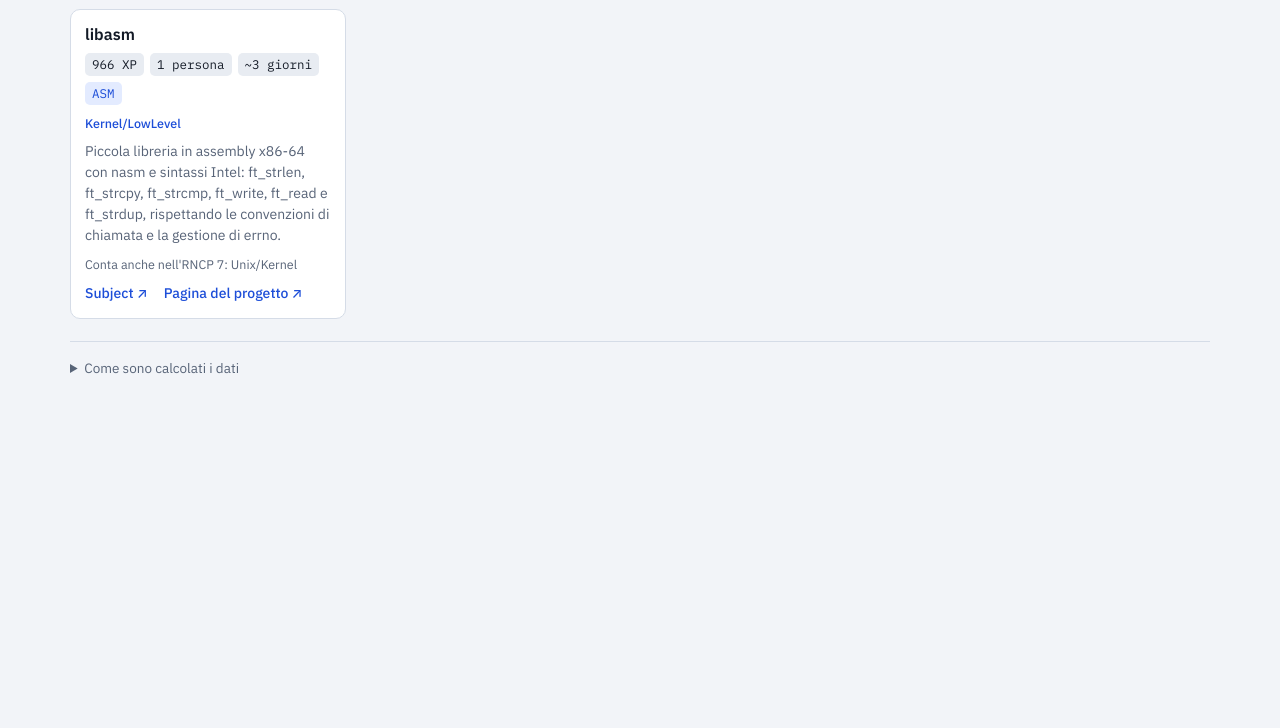
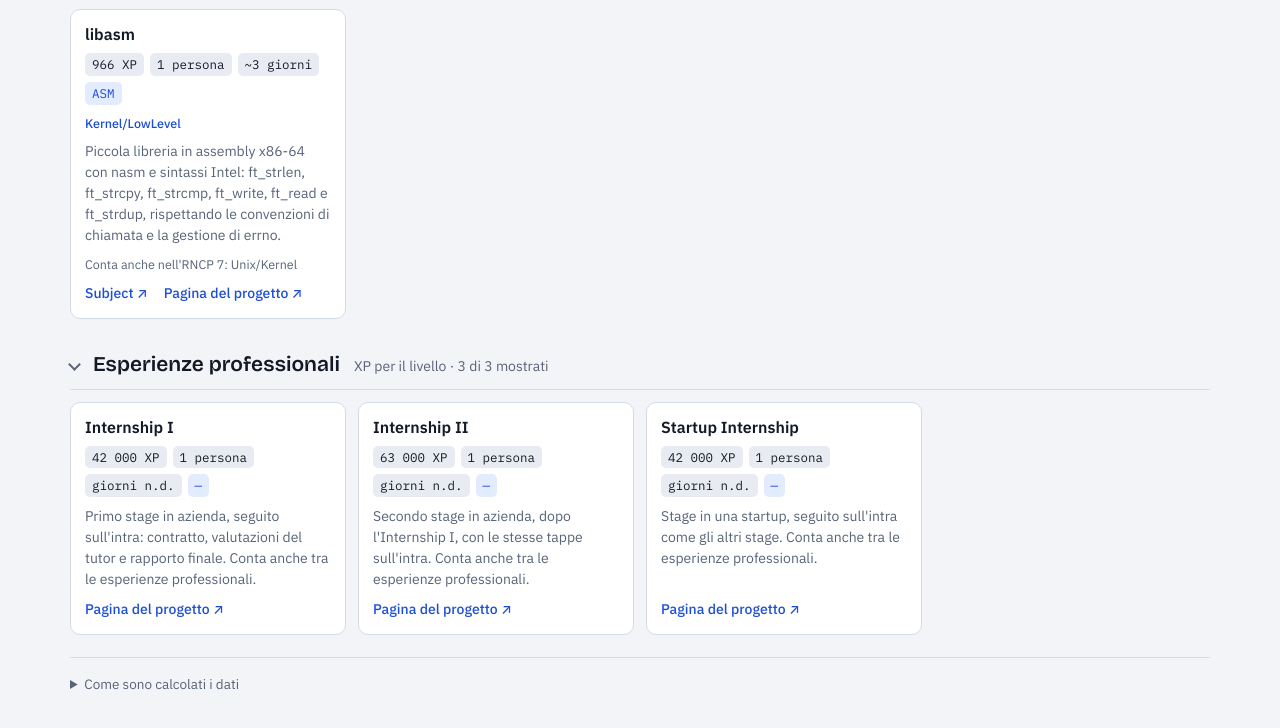
Before and after one commit to Th3LastCodeBender/RNCP-Calculator, a website: page piano-rncp6.html in a window 1280 px wide. Shown: the part 6457-7185 px from the top of the page. Before the commit the page ends 6897 px from the top, so only its background shows below. Drawn offline with nearby package versions, Linux system fonts and the light colour scheme.

Commit message:
Aggiunto calcolo della work experience

```diff
--- a/piano-rncp6.html
+++ b/piano-rncp6.html
@@ -5,7 +5,7 @@
 <meta name="viewport" content="width=device-width, initial-scale=1">
 <title>RNCP Calculator</title>
 <link rel="stylesheet" href="https://fonts.googleapis.com/css2?family=Bricolage+Grotesque:opsz,wght@12..96,600;12..96,700&family=IBM+Plex+Mono:wght@400;500;600&family=IBM+Plex+Sans:wght@400;500;600&display=swap">
-<link rel="stylesheet" href="style.css?v=3fdbe4b8">
+<link rel="stylesheet" href="style.css?v=73453da6">
 </head>
 <body>
 <div class="wrap">
@@ -98,7 +98,7 @@
     <p><b>Giorni</b>: tempo stimato dall'intra diviso per le tue <b>Ore al giorno</b> (da 1 a 24, default 8), con sabato e domenica liberi: ogni 5 giorni lavorativi si aggiungono 2 giorni di weekend. Le ore esatte compaiono passando sopra il chip. Si aggiornano con <code>npm run hours</code>. <b>Linguaggio</b>: indicativo, "Libero" vuol dire a scelta: fa fede il subject.</p>
     <p><b>Persone</b>: dimensione del team indicata sull'intra (ottobre 2026, aggiornabile con <code>npm run info</code>). Può cambiare tra campus e versioni del subject.</p>
     <p><b>Subject</b>: apre il PDF ufficiale sul CDN di 42, senza login (ottobre 2026; <code>npm run info</code> segnala i link cambiati). <b>Pagina del progetto</b>: apre la pagina sull'intra, dove trovi sempre il PDF più recente (serve il login 42).</p>
-    <p><b>Requisiti comuni</b> (<span id="common-rules">livello 17, 10 eventi, 2 esperienze professionali</span>): si scrivono a mano nei riquadri in alto; il livello arriva anche da <code>npm run me</code>. Il livello col piano somma al livello attuale gli XP dei progetti scelti non ancora fatti, a voto 100. Un progetto presente in più blocchi è contato in ognuno: conferma sulla pagina RNCP dell'intra.</p>
+    <p><b>Requisiti comuni</b> (<span id="common-rules">livello 17, 10 eventi, 2 esperienze professionali</span>): si scrivono a mano nei riquadri in alto; il livello arriva anche da <code>npm run me</code>. Il livello col piano somma al livello attuale gli XP dei progetti e degli stage scelti non ancora fatti, a voto 100. Gli stage non contano nei blocchi né nel tempo che resta, e le esperienze professionali restano da contare a mano. Un progetto presente in più blocchi è contato in ognuno: conferma sulla pagina RNCP dell'intra.</p>
   </details>
 </div>
 
@@ -106,6 +106,6 @@
 <div class="report" id="report"></div>
 
 <script src="hours.js?v=3f962136"></script>
-<script src="script.js?v=b1d12354"></script>
+<script src="script.js?v=a08731c8"></script>
 </body>
 </html>
--- a/script.js
+++ b/script.js
@@ -105,8 +105,13 @@ const PROJECTS = [
     { id: "rsb", name: "Ready set boole", slug: "ready-set-boole", lang: "Libero (prototipi in Rust)", xp: 7000, people: [1, 1], blocks: ["ai"], tags: ["math"], pdf: 212628, desc: "Algebra booleana e teoria degli insiemi, senza librerie matematiche: addizioni e moltiplicazioni con operatori bit a bit, codice Gray, tabelle di verità, forme normali, SAT, insiemi e curve che riempiono lo spazio." },
     { id: "leaffliction", name: "Leaffliction", slug: "leaffliction", lang: "Libero (es. Python)", xp: 15750, people: [2, 3], blocks: ["ai"], tags: ["ai"], pdf: 212502, desc: "Visione artificiale: riconosci le malattie delle piante dalle foto delle foglie, con analisi e bilanciamento del dataset, trasformazioni delle immagini e un classificatore." },
     { id: "learn2slither", name: "Learn2Slither", slug: "learn2slither", lang: "Libero (es. Python)", xp: 9450, people: [1, 1], blocks: ["ai"], tags: ["ai", "game"], pdf: 225974, desc: "Apprendimento per rinforzo: un serpente su una griglia 10×10 impara da solo a mangiare le mele giuste e a sopravvivere, con Q-learning e una visione limitata del campo." },
+    // Esperienze professionali: nessun blocco, i loro XP contano solo per il livello
+    { id: "internship-1", name: "Internship I", slug: "internship-i", lang: "—", xp: 42000, people: [1, 1], blocks: [], tags: [], pdf: null, desc: "Primo stage in azienda, seguito sull'intra: contratto, valutazioni del tutor e rapporto finale. Conta anche tra le esperienze professionali." },
+    { id: "internship-2", name: "Internship II", slug: "internship-ii", lang: "—", xp: 63000, people: [1, 1], blocks: [], tags: [], pdf: null, desc: "Secondo stage in azienda, dopo l'Internship I, con le stesse tappe sull'intra. Conta anche tra le esperienze professionali." },
+    { id: "startup-internship", name: "Startup Internship", slug: "42cursus-startup-internship", lang: "—", xp: 42000, people: [1, 1], blocks: [], tags: [], pdf: null, desc: "Stage in una startup, seguito sull'intra come gli altri stage. Conta anche tra le esperienze professionali." },
 ];
 const PROJECT_IDS = new Set(PROJECTS.map((pr) => pr.id));
+const INTERNSHIPS = PROJECTS.filter((pr) => !pr.blocks.length);
 // minimi del regolamento, dalle liste ufficiali RNCP dell'intra (lists/official/)
 const BLOCKS = {
     suite: { name: "Suite", minXp: 0, minN: 1 },
@@ -507,7 +512,7 @@ function renderLeft() {
         box.append(el("b", null, "Requisiti dell'" + t.name + " validati."), " Prima di fare domanda controlla sulla pagina RNCP dell'intra: è quella che fa fede.");
         return;
     }
-    const left = PROJECTS.filter(isPending);
+    const left = PROJECTS.filter((pr) => isPending(pr) && pr.blocks.length); // gli stage non hanno una stima in ore
     if (!left.length) {
         box.textContent = Object.keys(state.picked).length ? "Tutti i progetti scelti sono fatti." : "Scegli i progetti cliccando sulle card: qui vedrai quanto tempo ti resta.";
         return;
@@ -663,6 +668,31 @@ function renderBlocks() {
             sec.append(el("p", "empty", "Nessun progetto con questi filtri."));
         root.append(sec);
     }
+    root.append(internshipSection());
+}
+// stage: non contano in nessun blocco, ma quelli scelti e non ancora fatti alzano il livello col piano
+function internshipSection() {
+    const list = sortProjects(INTERNSHIPS);
+    const shown = list.filter(visible);
+    const sec = el("details", "block");
+    sec.id = "block-exp";
+    sec.open = !collapsed.has("exp");
+    sec.addEventListener("toggle", () => { if (sec.open)
+        collapsed.delete("exp");
+    else
+        collapsed.add("exp"); });
+    const head = el("summary", "block-head");
+    head.append(el("h2", null, "Esperienze professionali"), el("span", null, "XP per il livello · " + shown.length + " di " + list.length + " mostrati"));
+    sec.append(head);
+    if (shown.length) {
+        const grid = el("div", "grid");
+        for (const pr of shown)
+            grid.append(card(pr, "exp"));
+        sec.append(grid);
+    }
+    else
+        sec.append(el("p", "empty", "Nessuno stage con questi filtri."));
+    return sec;
 }
 /* ---------- tutto insieme ---------- */
 const titleButtons = document.querySelectorAll("[data-title]");
--- a/style.css
+++ b/style.css
@@ -1033,13 +1033,17 @@ body {
     color: var(--muted);
   }
 
+  /* un blocco che non sta nel resto della pagina va tutto alla pagina dopo, titolo in cima;
+     se è più lungo di una pagina il browser lo spezza comunque, ma tra un progetto e l'altro */
   .rep-block {
     margin-top: 16pt;
+    break-inside: avoid;
   }
 
   /* linea del tempo: una riga per progetto, una linea verticale a settimana */
   .rep-time {
     margin-top: 16pt;
+    break-inside: avoid;
   }
 
   .rep-time h2 {
```
Also changed, not shown: src/data.ts (+6 -1 lines), src/view.ts (+26 -3 lines).
